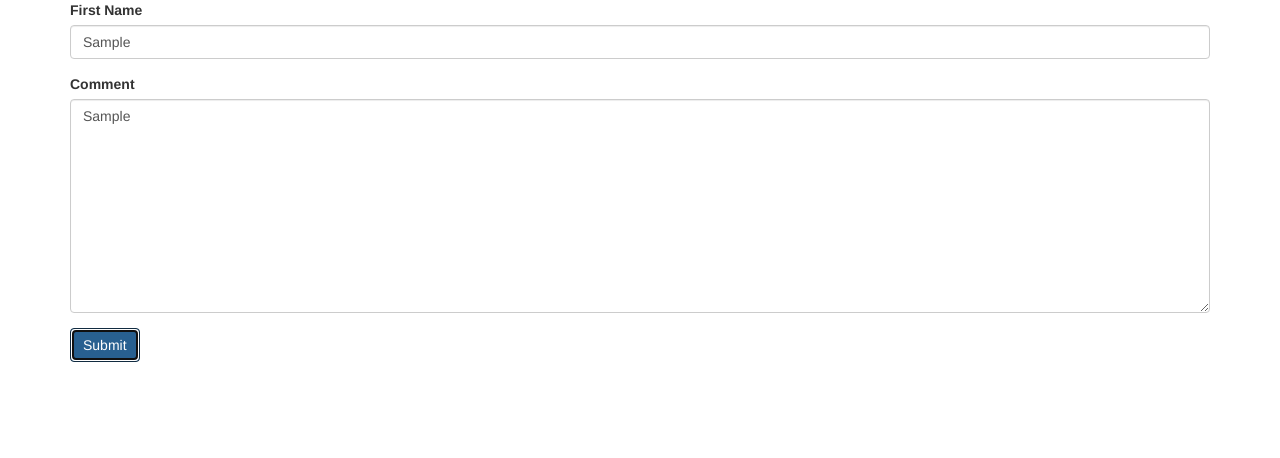
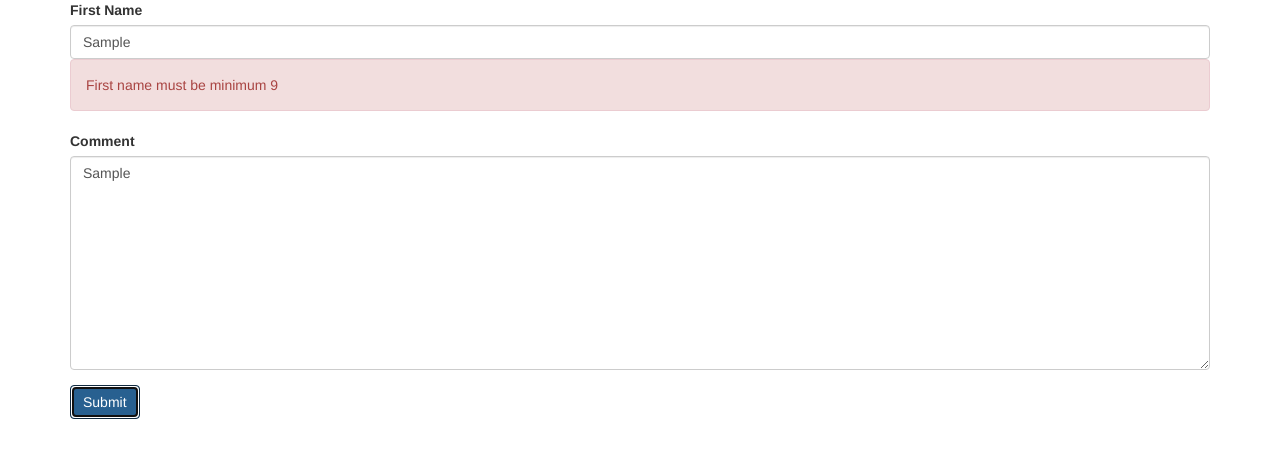
Before and after one commit to gagan0183/mosh-angular-prop, an Angular app in the folder hello-world/: page / in a window 1280 px wide. Both pictures are taken after typing "Sample", "Sample" into the empty fields and a click on the button "Submit". Shown: the top 458 px of the page. Built offline with nearby package versions, Linux system fonts and the light colour scheme.

Commit message:
specific validation errors

```diff
--- a/hello-world/src/app/contact-form/contact-form.component.html
+++ b/hello-world/src/app/contact-form/contact-form.component.html
@@ -1,8 +1,11 @@
 <form>
   <div class="form-group">
     <label for="firstName">First Name</label>
-    <input ngModel required name="firstName" #firstName="ngModel" (change)="p(firstName)" type="text" id="firstName" class="form-control">
-    <div class="alert alert-danger" *ngIf="firstName.touched && !firstName.valid">First Name is required</div>
+    <input ngModel required minlength="9" name="firstName" #firstName="ngModel" (change)="p(firstName)" type="text" id="firstName" class="form-control">
+    <div class="alert alert-danger" *ngIf="firstName.touched && !firstName.valid">
+      <div *ngIf="firstName.errors.required">First Name is required</div>
+      <div *ngIf="firstName.errors.minlength">First name must be minimum {{ firstName.errors.minlength.requiredLength }}</div>
+    </div>
   </div>
   <div class="form-group">
     <label for="comment">Comment</label>
```
